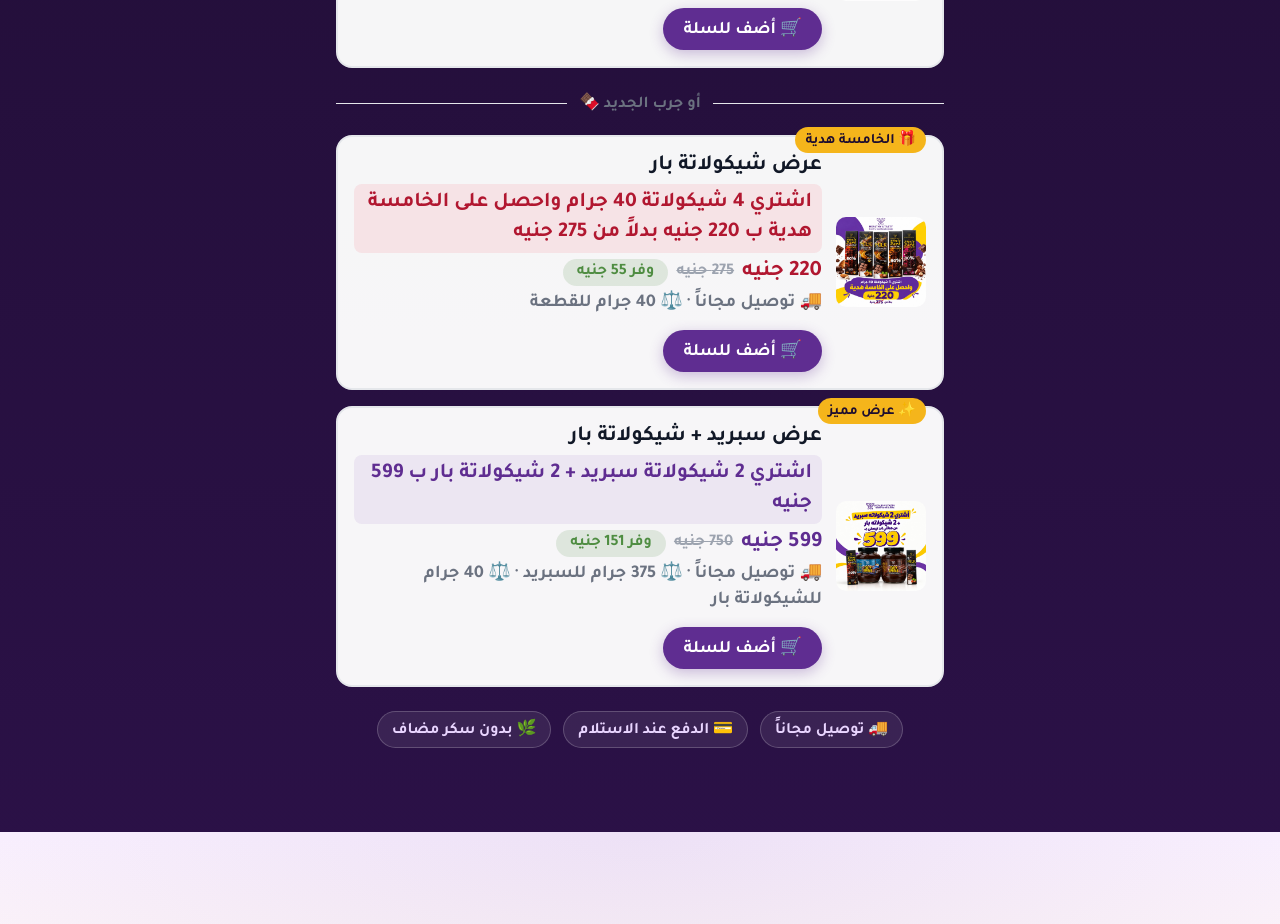
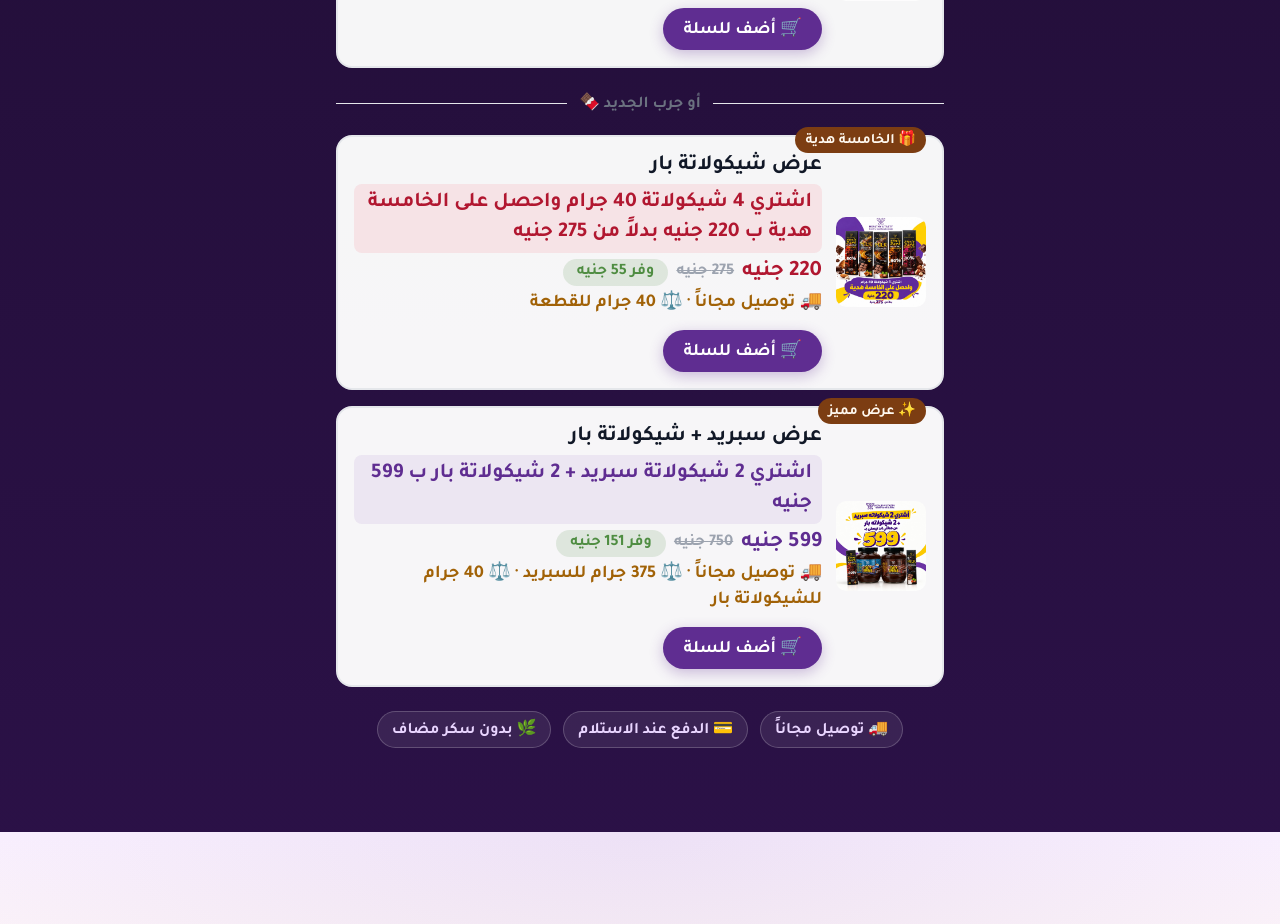
Before and after one commit to mostafaelnemer/healty-spread-landing-page, a React (Vite) app: page / in a window 1280 px wide. Shown: the part 2024-2948 px from the top of the page. Built offline with nearby package versions, Linux system fonts and the light colour scheme; no server answers.

Commit message:
choco bar cards: warm cream bg, chocolate brown theme

```diff
--- a/src/styles.css
+++ b/src/styles.css
@@ -771,13 +771,32 @@
 
 /* ── Choco bar offer card subtle distinction ── */
 .bundle-row--choco {
-  background: linear-gradient(135deg, #fff8f0 0%, #fff 60%);
-  border-color: rgba(177, 23, 48, 0.18);
+  background: linear-gradient(135deg, #fdf6ee 0%, #fff 70%);
+  border-color: rgba(124, 61, 18, 0.25);
+  border-width: 2px;
+}
+
+.bundle-row--choco .bundle-row-badge {
+  background: #7c3d12;
+  color: #fff9f0;
+}
+
+.bundle-row--choco h3 {
+  color: #7c3d12;
+}
+
+.bundle-row--choco .bundle-row-amount {
+  color: #92400e;
+}
+
+.bundle-row--choco .bundle-row-meta {
+  color: #a16207;
 }
 
 .bundle-row--choco.selected {
-  border-color: #b11730;
-  background: rgba(177, 23, 48, 0.04);
+  border-color: #7c3d12;
+  background: linear-gradient(135deg, #fef3e2 0%, #fff8f0 70%);
+  box-shadow: 0 0 0 4px rgba(124, 61, 18, 0.12), 0 4px 20px rgba(124, 61, 18, 0.15);
 }
 
 .bundle-row {
```
